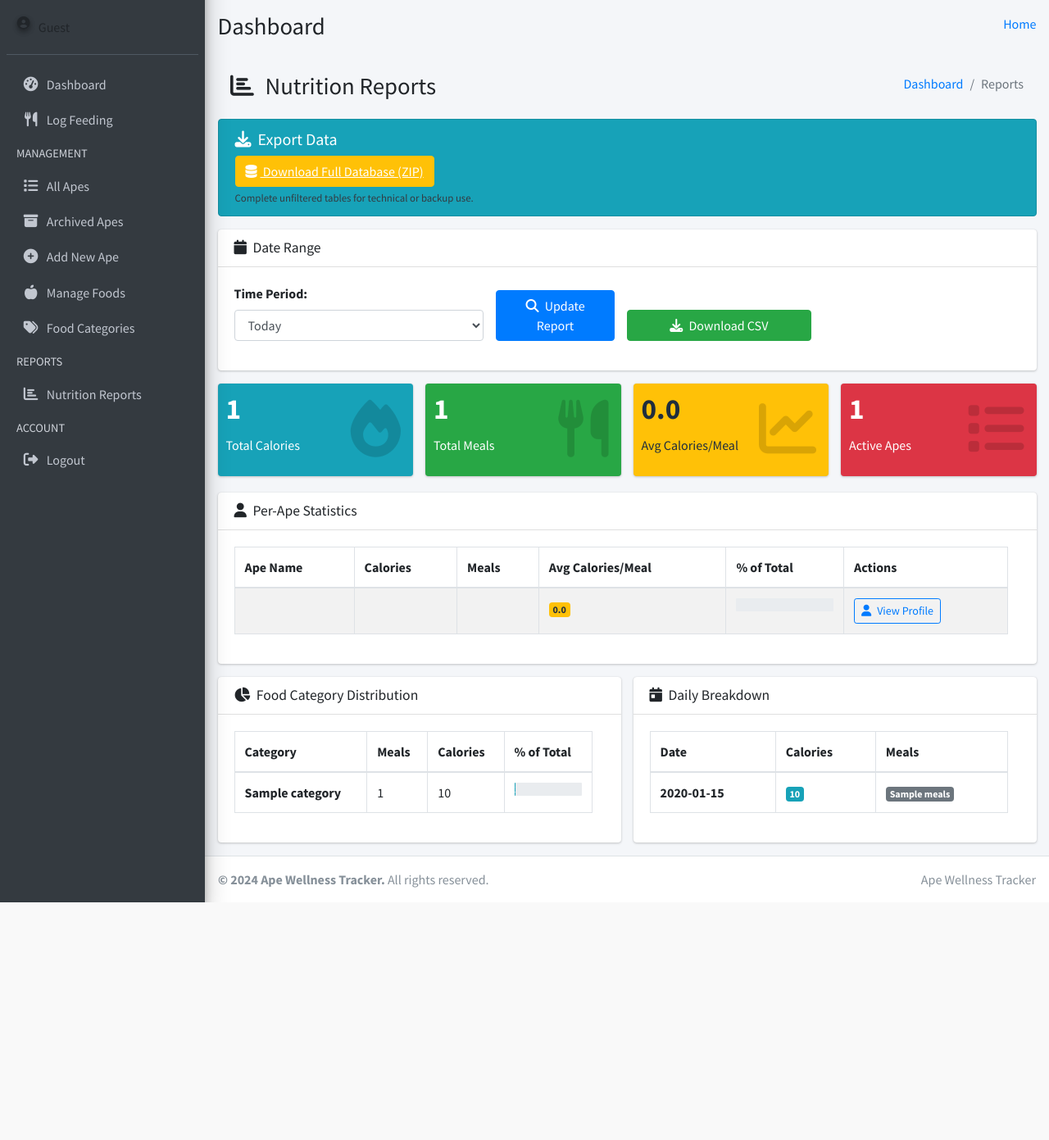
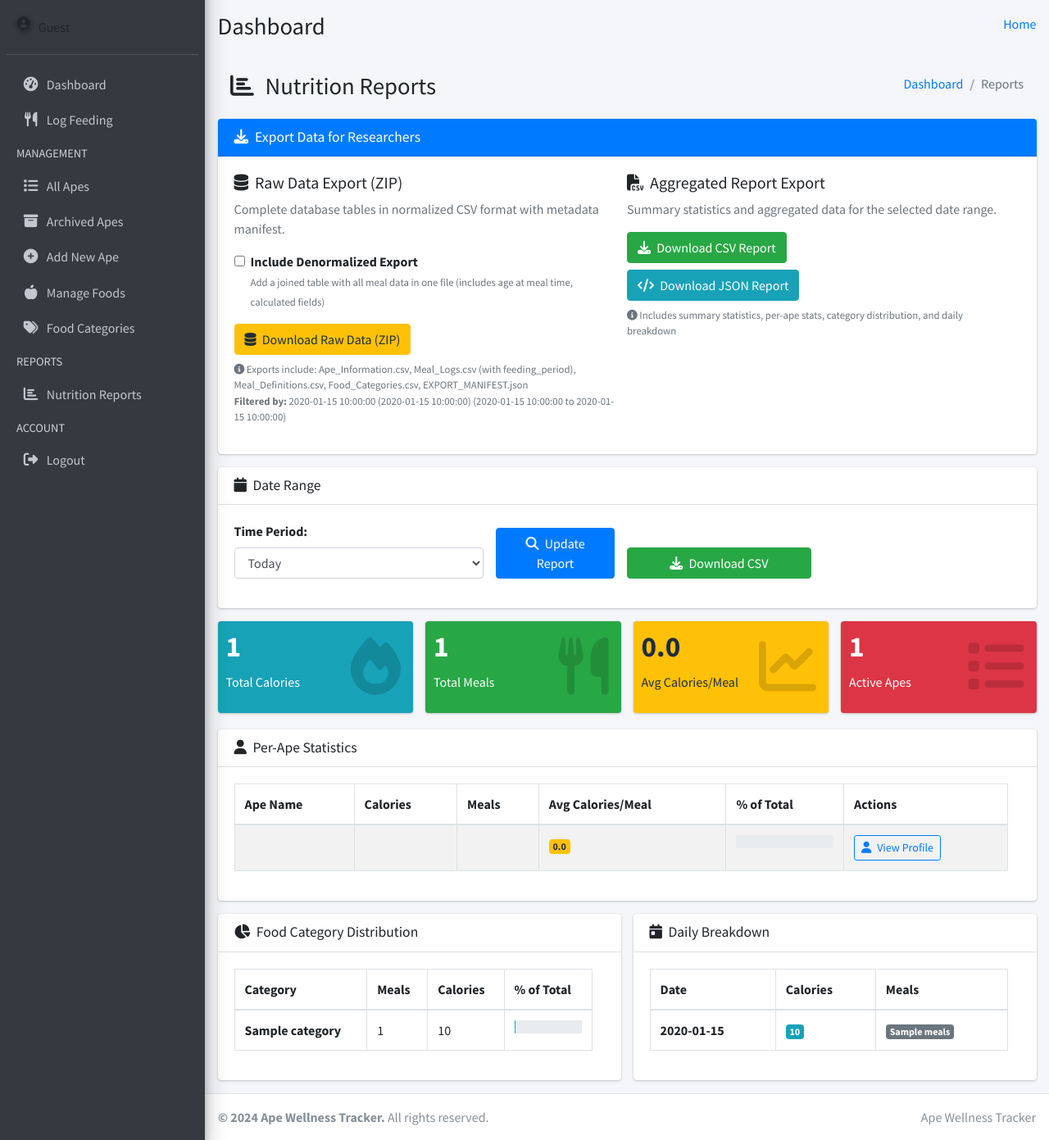
Before and after one commit to Interdisciplinary-Computing-Lab/ape-wellness-tracker, a Flask app: template backend/templates/reports.html in a window 1280 px wide. Shown: the part 57-1448 px from the top of the page at 82% size. Before the commit the page ends 1158 px from the top, so only its background shows below. Run offline with Flask 3, Linux system fonts and the light colour scheme; tables that the repository leaves empty hold one stand-in row (values such as "Sample post"); the template is opened without the code that fills it: values that come from a table or form of the project are taken from there, most other values are stand-ins (such as "Sample title", 1, 10 or a date in 2020); some libraries are stand-ins or nearby versions.

Commit message:
Enhance export functionality for researchers
- Fix missing feeding_period field in Meal_Logs.csv export
- Add date range filtering to raw data exports (today, week, month, custom ranges)
- Add optional denormalized export with all meal data in one joined table
- Include calculated fields (age at meal time) in denormalized export
- Add EXPORT_MANIFEST.json with schema version, row counts, and SHA256 checksums
- Enhance reports UI with export options and descriptions
- Improve data integrity and research-readiness of exports

```diff
--- a/backend/templates/reports.html
+++ b/backend/templates/reports.html
@@ -26,17 +26,72 @@
     <!-- Download Section -->
     <div class="row">
         <div class="col-12">
-            <div class="alert alert-info">
-                <h5><i class="fas fa-download mr-2"></i>Export Data</h5>
-                <div class="mt-2">
-                    <a href="{{ url_for('site.download_raw_data') }}"
-                       class="btn btn-warning">
-                        <i class="fas fa-database mr-1"></i>
-                        Download Full Database (ZIP)
-                    </a>
-                    <small class="form-text text-dark font-weight-normal">
-                        Complete unfiltered tables for technical or backup use.
-                    </small>
+            <div class="card card-primary">
+                <div class="card-header">
+                    <h3 class="card-title">
+                        <i class="fas fa-download mr-2"></i>Export Data for Researchers
+                    </h3>
+                </div>
+                <div class="card-body">
+                    <div class="row">
+                        <div class="col-md-6">
+                            <h5><i class="fas fa-database mr-2"></i>Raw Data Export (ZIP)</h5>
+                            <p class="text-muted">Complete database tables in normalized CSV format with metadata manifest.</p>
+
+                            <form method="GET" action="{{ url_for('site.download_raw_data') }}" class="mb-3">
+                                <input type="hidden" name="range" value="{{ date_range }}">
+                                <input type="hidden" name="date" value="{{ custom_date }}">
+                                <input type="hidden" name="start_date" value="{{ custom_start_date }}">
+                                <input type="hidden" name="end_date" value="{{ custom_end_date }}">
+
+                                <div class="form-group">
+                                    <div class="form-check">
+                                        <input class="form-check-input" type="checkbox" name="denormalized" value="true" id="denormalizedCheck">
+                                        <label class="form-check-label" for="denormalizedCheck">
+                                            <strong>Include Denormalized Export</strong>
+                                            <br>
+                                            <small class="text-muted">Add a joined table with all meal data in one file (includes age at meal time, calculated fields)</small>
+                                        </label>
+                                    </div>
+                                </div>
+
+                                <button type="submit" class="btn btn-warning">
+                                    <i class="fas fa-database mr-1"></i>
+                                    Download Raw Data (ZIP)
+                                </button>
+                                <small class="form-text text-muted d-block mt-2">
+                                    <i class="fas fa-info-circle"></i>
+                                    Exports include: Ape_Information.csv, Meal_Logs.csv (with feeding_period),
+                                    Meal_Definitions.csv, Food_Categories.csv, EXPORT_MANIFEST.json
+                                    {% if date_range != 'all' %}
+                                    <br><strong>Filtered by:</strong> {{ date_range }}
+                                    {% if custom_date %}({{ custom_date }}){% endif %}
+                                    {% if custom_start_date and custom_end_date %}({{ custom_start_date }} to {{ custom_end_date }}){% endif %}
+                                    {% endif %}
+                                </small>
+                            </form>
+                        </div>
+                        <div class="col-md-6">
+                            <h5><i class="fas fa-file-csv mr-2"></i>Aggregated Report Export</h5>
+                            <p class="text-muted">Summary statistics and aggregated data for the selected date range.</p>
+
+                            <a href="{{ url_for('site.download_reports', format='csv', range=date_range, date=custom_date, start_date=custom_start_date, end_date=custom_end_date) }}"
+                               class="btn btn-success mb-2">
+                                <i class="fas fa-download mr-1"></i>
+                                Download CSV Report
+                            </a>
+                            <br>
+                            <a href="{{ url_for('site.download_reports', format='json', range=date_range, date=custom_date, start_date=custom_start_date, end_date=custom_end_date) }}"
+                               class="btn btn-info">
+                                <i class="fas fa-code mr-1"></i>
+                                Download JSON Report
+                            </a>
+                            <small class="form-text text-muted d-block mt-2">
+                                <i class="fas fa-info-circle"></i>
+                                Includes summary statistics, per-ape stats, category distribution, and daily breakdown
+                            </small>
+                        </div>
+                    </div>
                 </div>
             </div>
         </div>
```
Also changed, not shown: backend/routes/main.py (+161 -12 lines).
